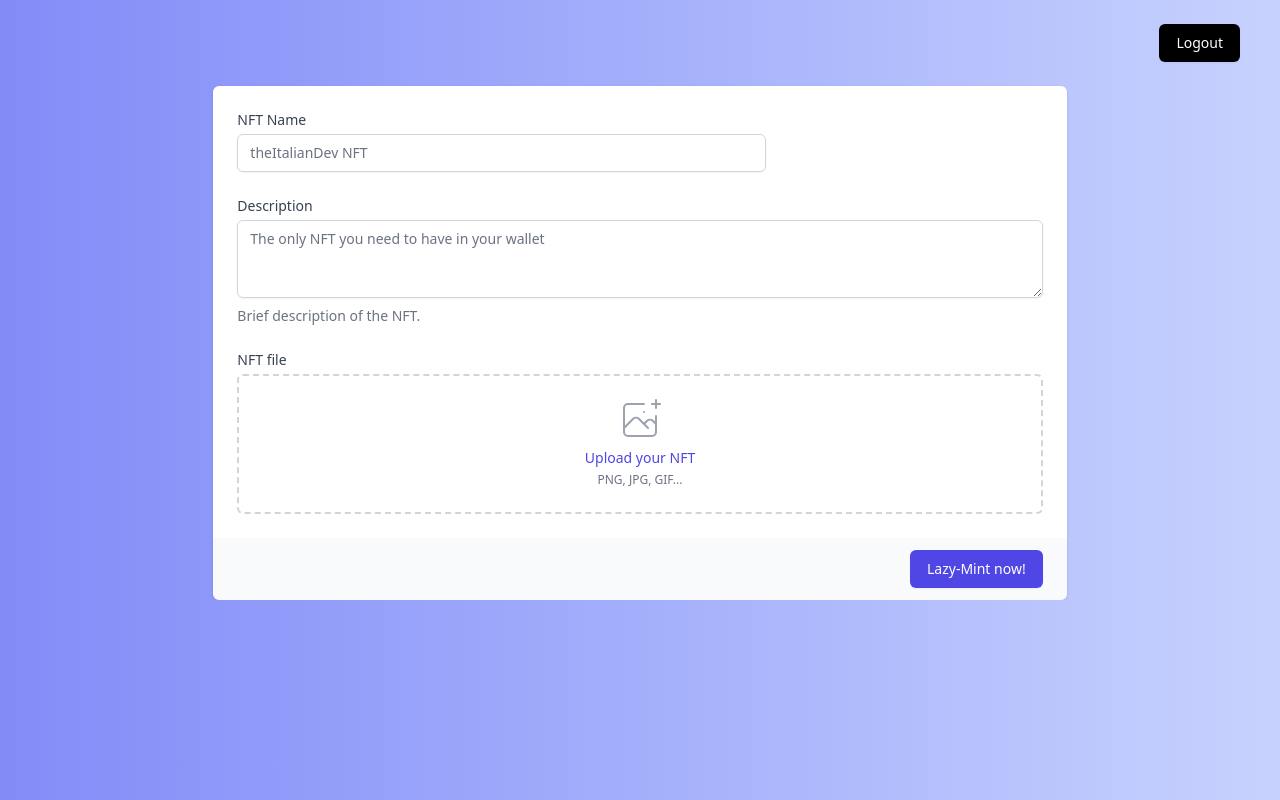
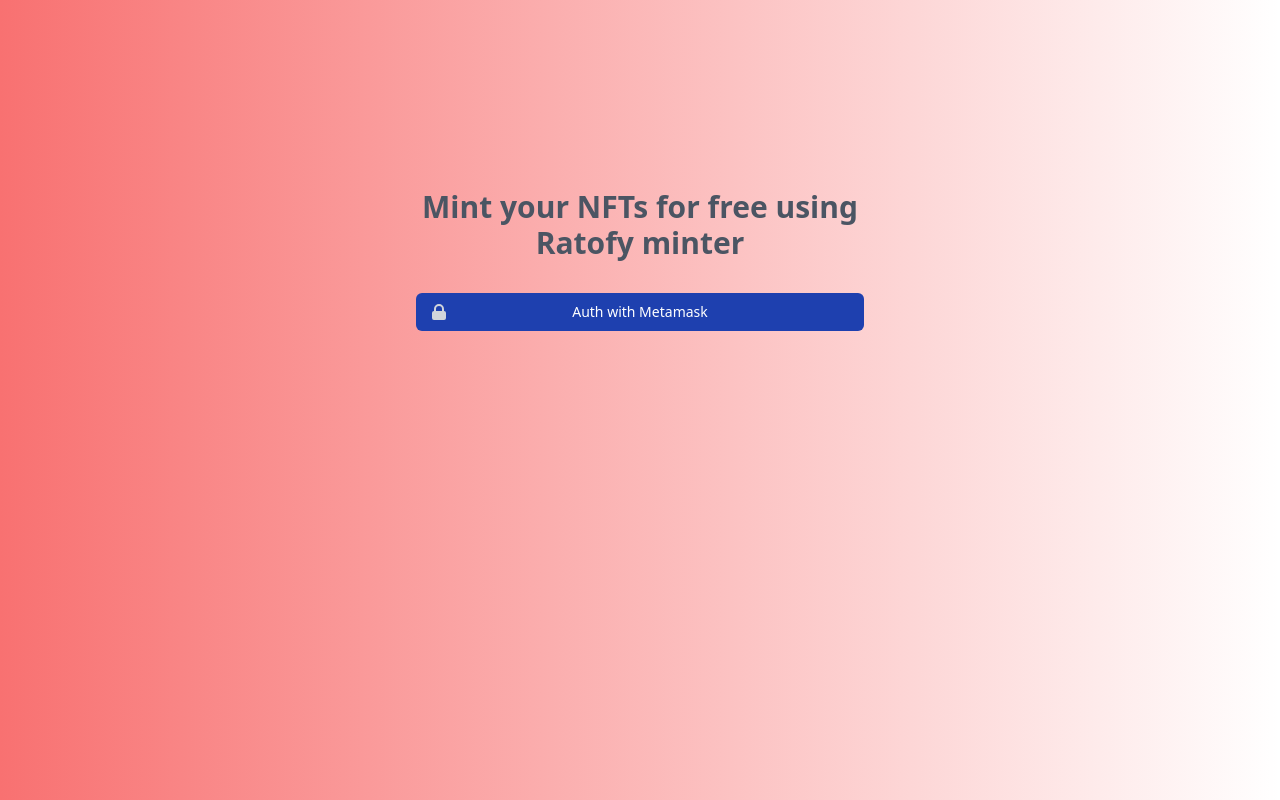
Before and after one commit to ratofy/ratofy-minter, a Next.js app: page / in a window 1280 px wide. Built offline with nearby package versions, Linux system fonts and the light colour scheme.

Commit message:
basic-layout-tailwindcss

```diff
--- a/components/AuthPage.js
+++ b/components/AuthPage.js
@@ -5,17 +5,13 @@
   return (
     <>
     <Head>
-        <title>Auth | NFT Minter</title>
+        <title>Ratofy Minter</title>
     </Head>
       <div className="h-screen flex items-center justify-center py-12 px-4 sm:px-6 lg:px-8">
         <div className="max-w-md h-2/3 w-full space-y-8">
           <div>
-            <img
-              className="mx-auto h-12 w-auto"
-              src="/nft.png"
-              alt="Workflow"
-            />
-            <h2 className="mt-6 text-center text-3xl font-extrabold text-gray-600">Mint your NFTs Now for FREE</h2>
+
+            <h2 className="mt-6 text-center text-3xl font-extrabold text-gray-600">Mint your NFTs for free using Ratofy minter</h2>
           </div>
           <button
                 type="button"
--- a/components/UploadForm.js
+++ b/components/UploadForm.js
@@ -17,7 +17,7 @@
                     <div className="grid grid-cols-3 gap-6">
                       <div className="col-span-3 sm:col-span-2">
                         <label htmlFor="nftName" className="block text-sm font-medium text-gray-700">
-                          NFT Name
+                          Name
                         </label>
                         <div className="mt-1 flex rounded-md shadow-sm">
                           <input
@@ -25,7 +25,7 @@
                             name="nftName"
                             id="nftName"
                             className="focus:ring-indigo-500 focus:border-indigo-500 flex-1 block w-full rounded-md sm:text-sm border-gray-300"
-                            placeholder="theItalianDev NFT"
+                            placeholder="NFT name here"
                           />
                         </div>
                       </div>
@@ -50,7 +50,7 @@
                     </div>
 
                     <div>
-                      <label className="block text-sm font-medium text-gray-700">NFT file</label>
+                      <label className="block text-sm font-medium text-gray-700">Image</label>
                       <div className="mt-1 flex justify-center px-6 pt-5 pb-6 border-2 border-gray-300 border-dashed rounded-md">
                         <div className="space-y-1 text-center">
                           <svg
@@ -72,7 +72,7 @@
                               htmlFor="file-upload"
                               className="relative cursor-pointer bg-white rounded-md font-medium text-indigo-600 hover:text-indigo-500 focus-within:outline-none focus-within:ring-2 focus-within:ring-offset-2 focus-within:ring-indigo-500"
                             >
-                              <span>Upload your NFT</span>
+                              <span>Upload your image</span>
                               <input id="file-upload" name="file-upload" type="file" className="sr-only" />
                             </label>
                           </div>
@@ -86,7 +86,7 @@
                       type="submit"
                       className="inline-flex justify-center py-2 px-4 border border-transparent shadow-sm text-sm font-medium rounded-md text-white bg-indigo-600 hover:bg-indigo-700 focus:outline-none focus:ring-2 focus:ring-offset-2 focus:ring-indigo-500"
                     >
-                      Lazy-Mint now!
+                      Mint
                     </button>
                   </div>
                 </div>
--- a/pages/_document.js
+++ b/pages/_document.js
@@ -2,7 +2,7 @@
 
 export default function Document() {
   return (
-    <Html className='h-full bg-gradient-to-r from-indigo-400 to-indigo-200'>
+    <Html className='h-full bg-gradient-to-r from-red-400 to-black-200'>
       <Head />
       <body className='h-full'>
         <Main />
--- a/pages/index.js
+++ b/pages/index.js
@@ -4,8 +4,8 @@
 export default function Home() {
   return (
     <div>
-      {/* <AuthPage /> */}
-      <UploadForm />
+      <AuthPage />
+      {/* <UploadForm /> */}
     </div>
   )
 }
```
